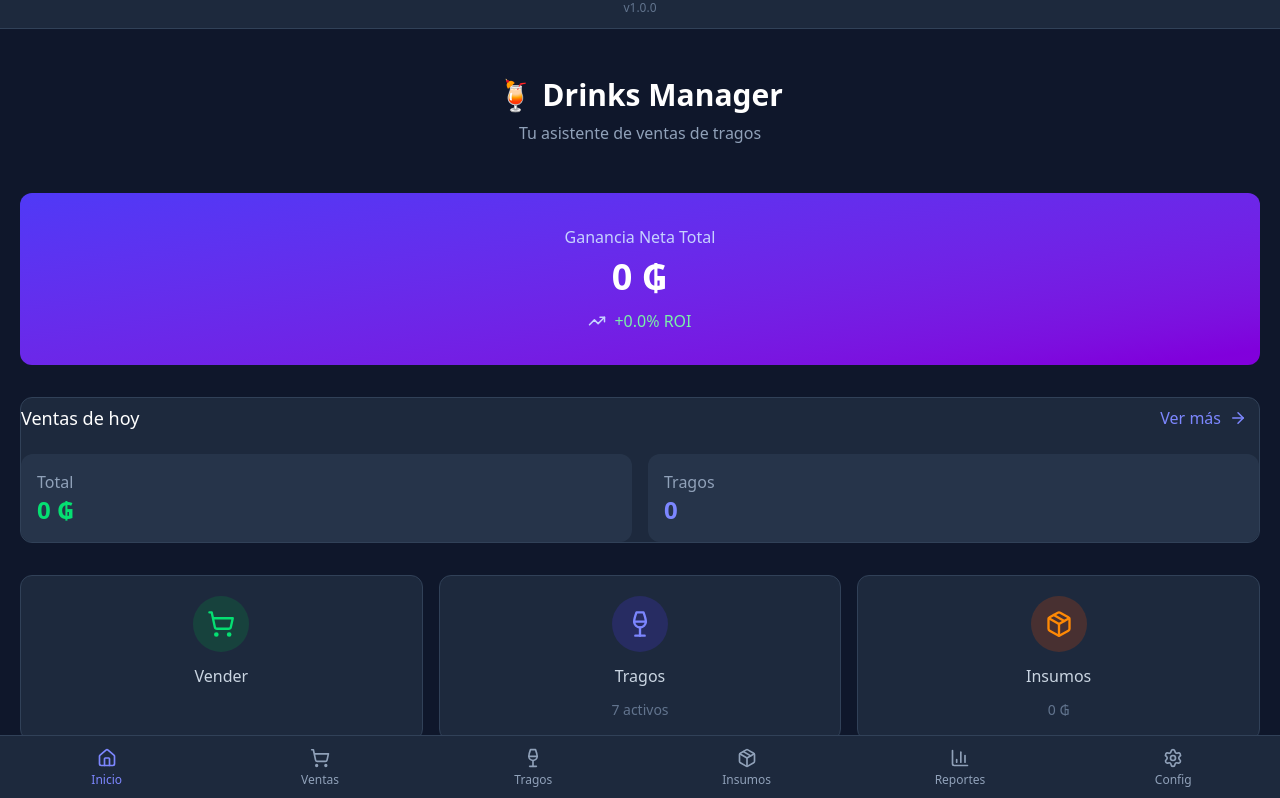
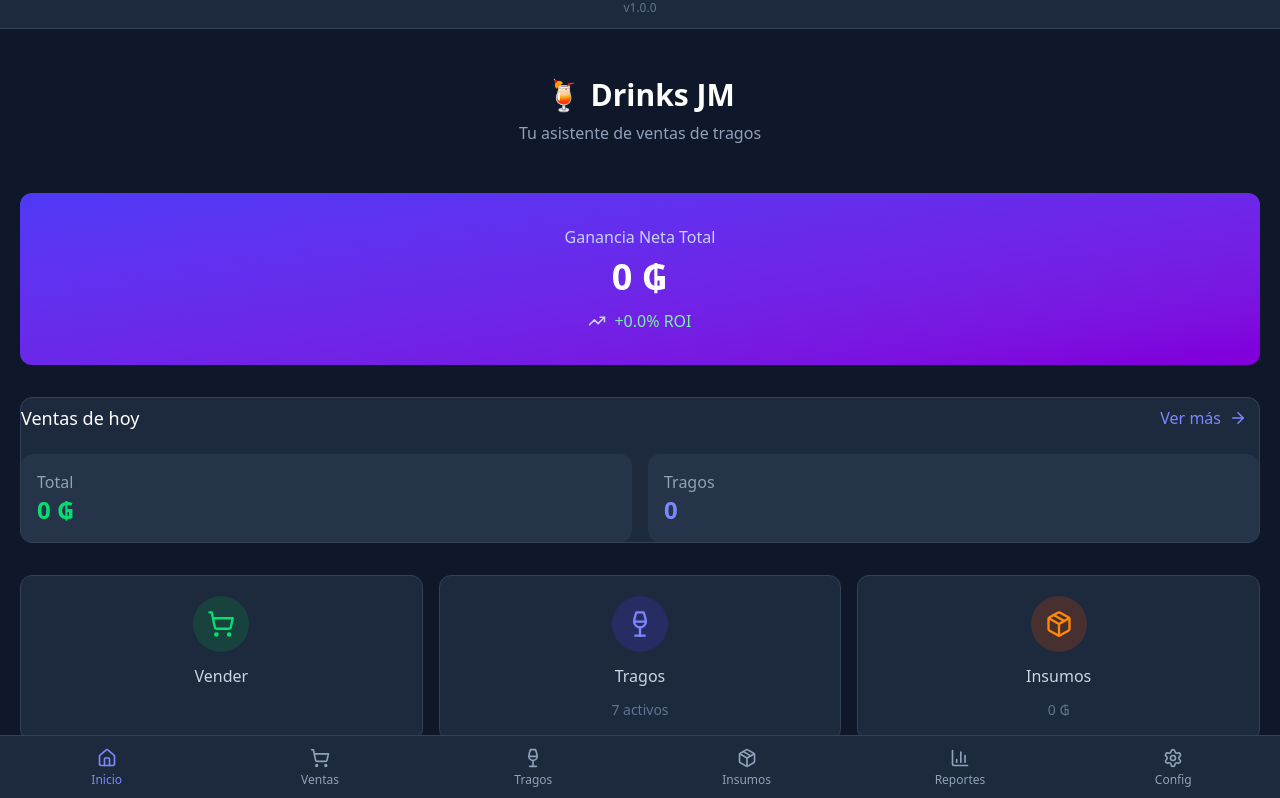
Before and after one commit to ArielAyala/drinks-manager-react, a React (Vite) app: page / in a window 1280 px wide. Shown: the top 798 px of the page. Built offline with nearby package versions, Linux system fonts and the light colour scheme.

Commit message:
Update header title in HomeView component

```diff
--- a/src/components/views/HomeView.tsx
+++ b/src/components/views/HomeView.tsx
@@ -30,7 +30,7 @@ export function HomeView({ onNavigate }: HomeViewProps) {
     <div className="flex flex-col gap-6 py-4">
       {/* Título de bienvenida */}
       <div className="text-center py-4">
-        <h2 className="text-3xl font-bold text-white">🍹 Drinks Manager</h2>
+        <h2 className="text-3xl font-bold text-white">🍹 Drinks JM</h2>
         <p className="text-slate-400 text-base mt-2">Tu asistente de ventas de tragos</p>
       </div>
 
```
